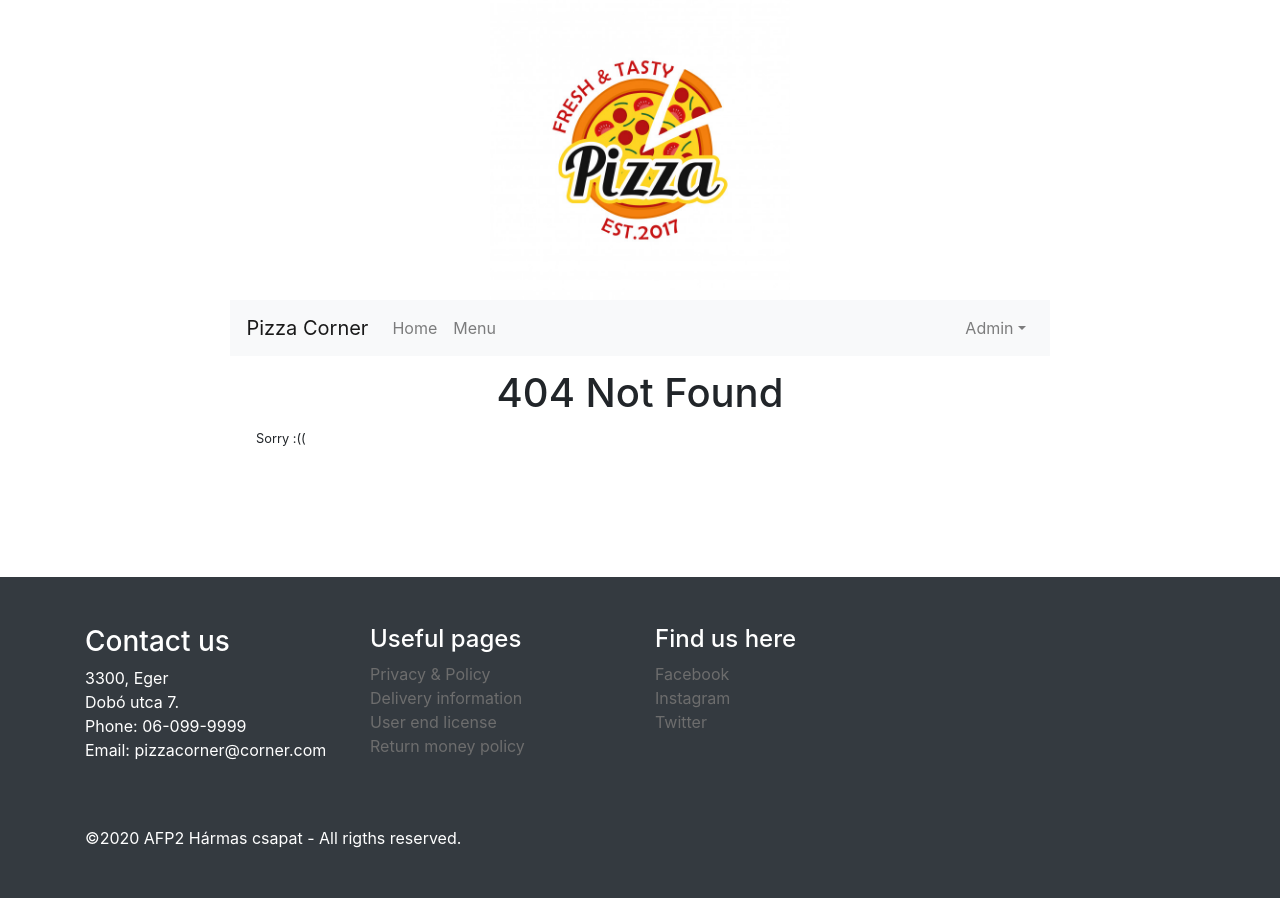
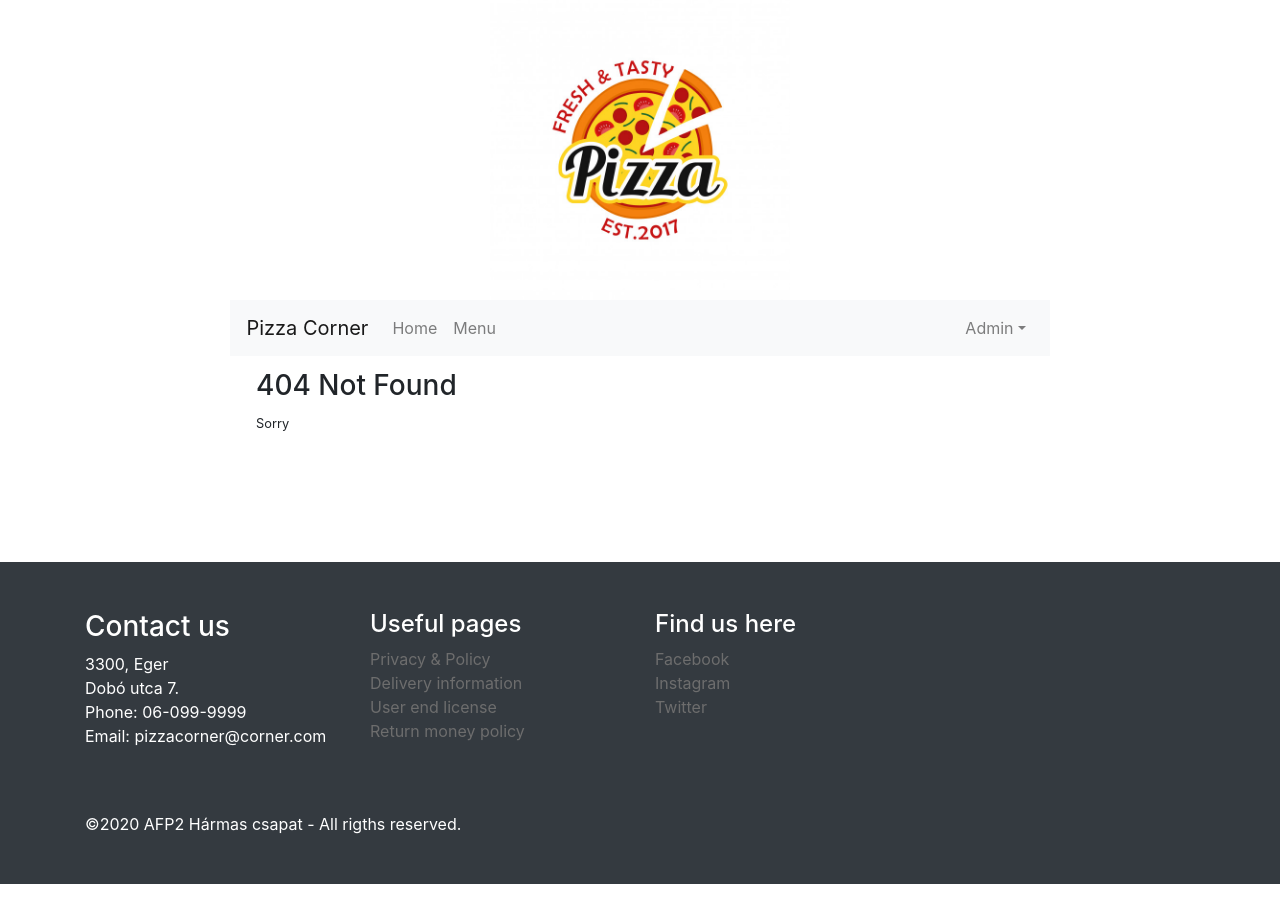
Before and after one commit to tamas-balog/afp2-harmas-csapat, a React (Create React App) app in the folder Frontend/reactApp/: page /404 in a window 1280 px wide. Built offline with nearby package versions, Linux system fonts and the light colour scheme; what flux would draw is missing.

Commit message:
Revert "Update 404.js"
This reverts commit 9758c43d79335f12bea0df342a6143b3f4b18577.

```diff
--- a/Frontend/reactApp/src/components/layouts/404.js
+++ b/Frontend/reactApp/src/components/layouts/404.js
@@ -3,8 +3,8 @@ import React from 'react';
 const NotFoundPage = () => {
     return (
         <div>
-            <h1 style={{textAlign: "center"}}>404 Not Found</h1>
-            <small>Sorry :((</small>
+            <h3>404 Not Found</h3>
+            <small>Sorry</small>
         </div>
     );
 };
```
